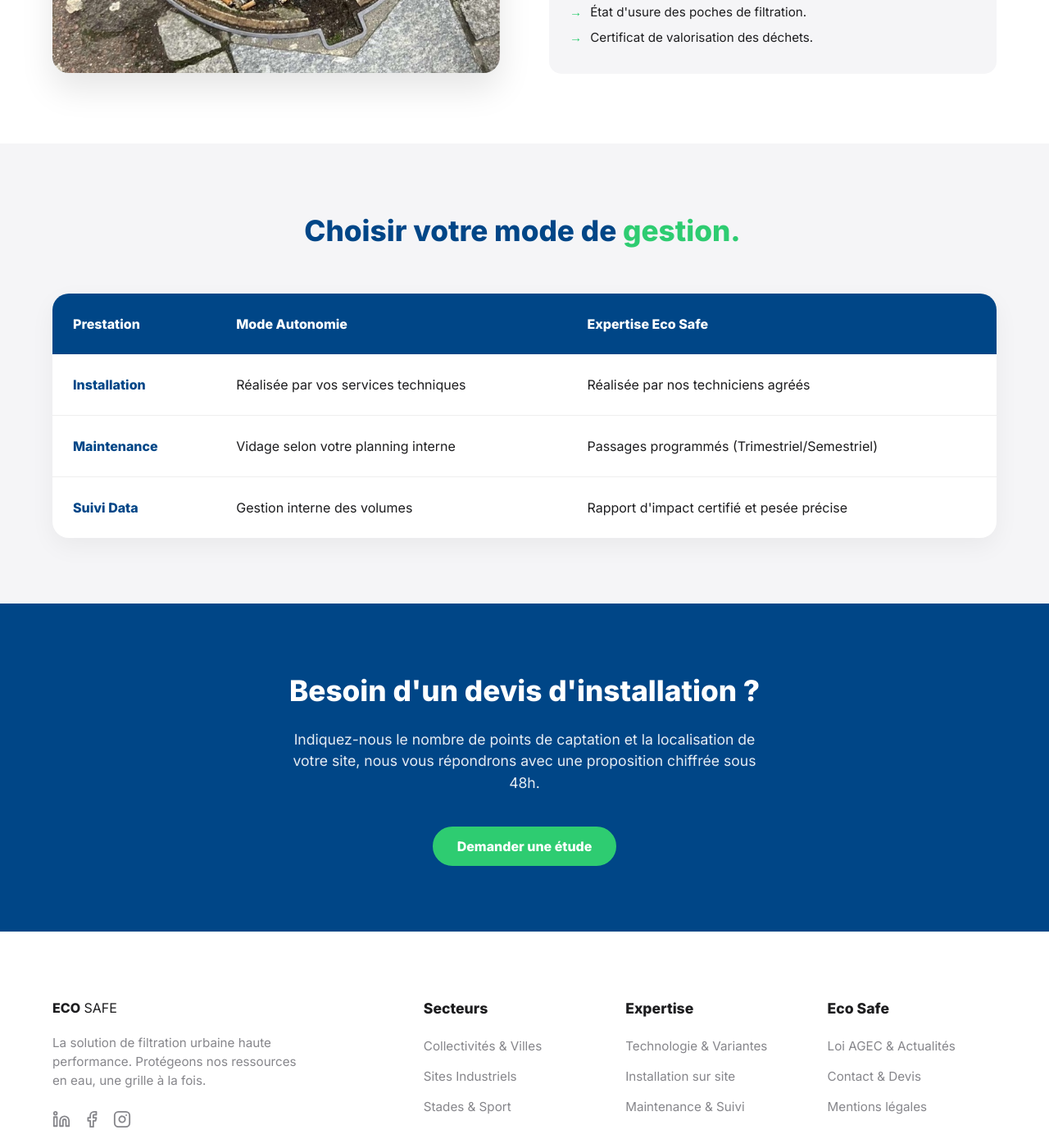
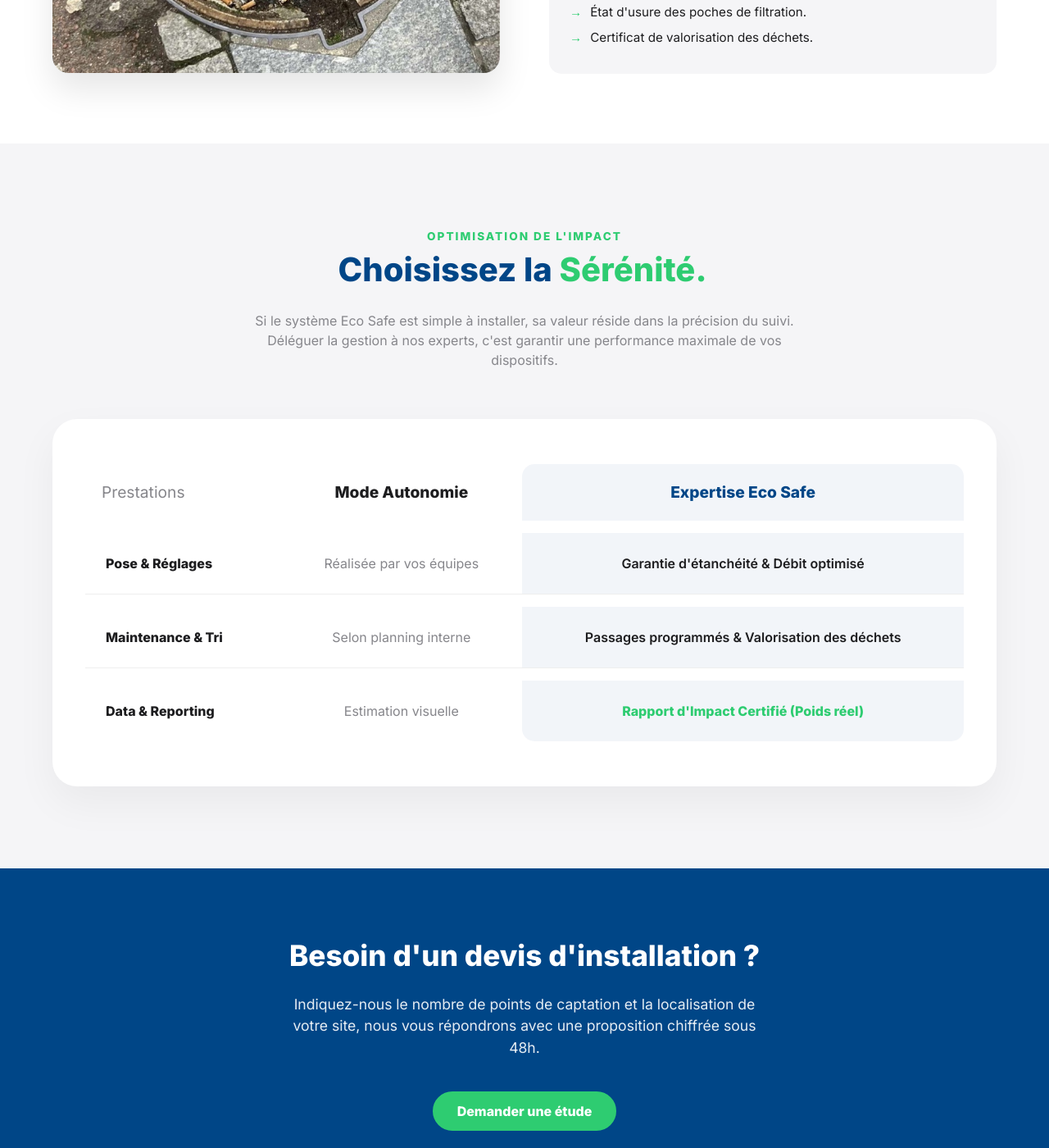
Before and after one commit to DuvalDVL/ecosafe, a Jekyll site: the page built from services/index.html, in a window 1280 px wide and 1400 px high, scrolled down 1788 px. Shown: the whole window at 82% size. Built offline with Jekyll 4.4.1, drawn with Linux system fonts in a browser that asks for light colours.

Commit message:
Update index.html

```diff
--- a/services/index.html
+++ b/services/index.html
@@ -81,63 +81,90 @@ description: "Découvrez nos services d'accompagnement : installation rapide en
   </div>
 </section>
 
-<section class="comparison-table" style="padding: 80px 0; background: var(--bg-light);">
+<section class="management-comparison" style="padding: 100px 0; background: var(--bg-light);">
   <div class="container">
-    <div class="section-header text-center" style="margin-bottom: 50px;">
-      <h2 style="font-size: 2.2rem; color: var(--eco-blue);">Choisir votre mode de <span class="text-green">gestion.</span></h2>
+    <div class="section-header text-center" style="margin-bottom: 60px;">
+      <span class="step-label">Optimisation de l'impact</span>
+      <h2 style="font-size: 2.5rem; color: var(--eco-blue);">Choisissez la <span class="text-green">Sérénité.</span></h2>
+      <p style="color: var(--text-muted); max-width: 700px; margin: 20px auto 0;">
+        Si le système Eco Safe est simple à installer, sa valeur réside dans la précision du suivi. Déléguer la gestion à nos experts, c'est garantir une performance maximale de vos dispositifs.
+      </p>
     </div>
 
     <div class="desktop-only">
-      <table style="width: 100%; border-collapse: collapse; background: white; border-radius: 20px; overflow: hidden; box-shadow: 0 10px 30px rgba(0,0,0,0.05);">
+      <div style="background: white; border-radius: 30px; padding: 40px; box-shadow: 0 20px 50px rgba(0,0,0,0.05);">
+        <table style="width: 100%; border-collapse: separate; border-spacing: 0 15px;">
           <thead>
-          <tr style="background: var(--eco-blue); color: white; text-align: left;">
-            <th style="padding: 25px;">Prestation</th>
-            <th style="padding: 25px;">Mode Autonomie</th>
-            <th style="padding: 25px;">Expertise Eco Safe</th>
+            <tr style="text-align: left;">
+              <th style="padding: 20px; font-size: 1.2rem; color: var(--text-muted); font-weight: 500;">Prestations</th>
+              <th style="padding: 20px; font-size: 1.2rem; text-align: center;">Mode Autonomie</th>
+              <th style="padding: 20px; font-size: 1.2rem; text-align: center; background: rgba(0, 70, 135, 0.05); border-radius: 15px 15px 0 0; color: var(--eco-blue); font-weight: 800;">Expertise Eco Safe</th>
             </tr>
           </thead>
           <tbody>
-          <tr style="border-bottom: 1px solid #eee;">
-            <td style="padding: 25px; font-weight: 700; color: var(--eco-blue);">Installation</td>
-            <td style="padding: 25px;">Réalisée par vos services techniques</td>
-            <td style="padding: 25px;">Réalisée par nos techniciens agréés</td>
-          </tr>
-          <tr style="border-bottom: 1px solid #eee;">
-            <td style="padding: 25px; font-weight: 700; color: var(--eco-blue);">Maintenance</td>
-            <td style="padding: 25px;">Vidage selon votre planning interne</td>
-            <td style="padding: 25px;">Passages programmés (Trimestriel/Semestriel)</td>
+            <tr>
+              <td style="padding: 25px; font-weight: 700; border-bottom: 1px solid #eee;">Pose & Réglages</td>
+              <td style="padding: 25px; text-align: center; border-bottom: 1px solid #eee; color: var(--text-muted);">Réalisée par vos équipes</td>
+              <td style="padding: 25px; text-align: center; border-bottom: 1px solid #eee; background: rgba(0, 70, 135, 0.05); font-weight: 600;">Garantie d'étanchéité & Débit optimisé</td>
             </tr>
             <tr>
-            <td style="padding: 25px; font-weight: 700; color: var(--eco-blue);">Suivi Data</td>
-            <td style="padding: 25px;">Gestion interne des volumes</td>
-            <td style="padding: 25px;">Rapport d'impact certifié et pesée précise</td>
+              <td style="padding: 25px; font-weight: 700; border-bottom: 1px solid #eee;">Maintenance & Tri</td>
+              <td style="padding: 25px; text-align: center; border-bottom: 1px solid #eee; color: var(--text-muted);">Selon planning interne</td>
+              <td style="padding: 25px; text-align: center; border-bottom: 1px solid #eee; background: rgba(0, 70, 135, 0.05); font-weight: 600;">Passages programmés & Valorisation des déchets</td>
+            </tr>
+            <tr>
+              <td style="padding: 25px; font-weight: 700;">Data & Reporting</td>
+              <td style="padding: 25px; text-align: center; color: var(--text-muted);">Estimation visuelle</td>
+              <td style="padding: 25px; text-align: center; background: rgba(0, 70, 135, 0.05); border-radius: 0 0 15px 15px; font-weight: 800; color: var(--eco-green);">Rapport d'Impact Certifié (Poids réel)</td>
             </tr>
           </tbody>
         </table>
       </div>
-
-    <div class="mobile-only" style="display: flex; flex-direction: column; gap: 20px;">
-
-      <div style="background: white; padding: 25px; border-radius: 20px; box-shadow: 0 5px 15px rgba(0,0,0,0.05);">
-        <h3 style="color: var(--eco-blue); font-size: 1.4rem; margin-bottom: 15px; border-bottom: 2px solid var(--bg-light); padding-bottom: 10px;">Installation</h3>
-        <p style="margin-bottom: 10px;"><strong>→ Autonomie :</strong> Réalisée par vos services techniques.</p>
-        <p><strong>→ Expertise :</strong> Réalisée par nos techniciens agréés.</p>
     </div>
 
-      <div style="background: white; padding: 25px; border-radius: 20px; box-shadow: 0 5px 15px rgba(0,0,0,0.05);">
-        <h3 style="color: var(--eco-blue); font-size: 1.4rem; margin-bottom: 15px; border-bottom: 2px solid var(--bg-light); padding-bottom: 10px;">Maintenance</h3>
-        <p style="margin-bottom: 10px;"><strong>→ Autonomie :</strong> Vidage selon votre planning interne.</p>
-        <p><strong>→ Expertise :</strong> Passages programmés (Trimestriel/Semestriel).</p>
+    <div class="mobile-only" style="display: flex; flex-direction: column; gap: 30px;">
+
+      <div style="background: rgba(255,255,255,0.6); border: 1px solid #eee; padding: 30px; border-radius: 24px;">
+        <h3 style="font-size: 1.2rem; color: var(--text-muted); margin-bottom: 20px;">Mode Autonomie</h3>
+        <ul style="list-style: none; padding: 0; font-size: 0.95rem; color: var(--text-muted);">
+          <li style="margin-bottom: 12px;">→ Pose interne en 15 minutes [cite: 2026-03-02]</li>
+          <li style="margin-bottom: 12px;">→ Maintenance manuelle</li>
+          <li>→ Auto-gestion des données</li>
+        </ul>
       </div>
 
-      <div style="background: white; padding: 25px; border-radius: 20px; box-shadow: 0 5px 15px rgba(0,0,0,0.05);">
-        <h3 style="color: var(--eco-blue); font-size: 1.4rem; margin-bottom: 15px; border-bottom: 2px solid var(--bg-light); padding-bottom: 10px;">Suivi Data</h3>
-        <p style="margin-bottom: 10px;"><strong>→ Autonomie :</strong> Gestion interne des volumes.</p>
-        <p><strong>→ Expertise :</strong> Rapport d'impact certifié et pesée précise.</p>
+      <div style="background: var(--eco-blue); color: white; padding: 40px 30px; border-radius: 24px; position: relative; box-shadow: 0 20px 40px rgba(0, 70, 135, 0.25); overflow: hidden;">
+        <div style="position: absolute; top: 15px; right: -30px; background: var(--eco-green); color: white; padding: 5px 40px; transform: rotate(45deg); font-size: 0.7rem; font-weight: 800; text-transform: uppercase; letter-spacing: 1px;">Recommandé</div>
+
+        <h3 style="font-size: 1.5rem; margin-bottom: 10px;">Expertise Eco Safe</h3>
+        <p style="font-size: 0.9rem; opacity: 0.8; margin-bottom: 25px;">La solution clé en main pour une conformité totale sans aucune contrainte opérationnelle.</p>
+
+        <ul style="list-style: none; padding: 0;">
+          <li style="margin-bottom: 20px; display: flex; gap: 12px; align-items: flex-start;">
+            <span style="color: var(--eco-green); font-weight: bold;">→</span>
+            <div>
+              <strong style="display: block;">Installation Certifiée</strong>
+              <span style="font-size: 0.85rem; opacity: 0.8;">Réglages précis pour une captation maximale sans risque de débordement.</span>
+            </div>
+          </li>
+          <li style="margin-bottom: 20px; display: flex; gap: 12px; align-items: flex-start;">
+            <span style="color: var(--eco-green); font-weight: bold;">→</span>
+            <div>
+              <strong style="display: block;">Maintenance Clés en main</strong>
+              <span style="font-size: 0.85rem; opacity: 0.8;">Nos équipes gèrent le vidage, le tri et le nettoyage de vos dispositifs.</span>
+            </div>
+          </li>
+          <li style="display: flex; gap: 12px; align-items: flex-start;">
+            <span style="color: var(--eco-green); font-weight: bold;">→</span>
+            <div>
+              <strong style="display: block; color: var(--eco-green);">Rapport d'Impact Annuel</strong>
+              <span style="font-size: 0.85rem; opacity: 0.8;">Certification des volumes collectés pour vos rapports RSE et votre communication municipale.</span>
+            </div>
+          </li>
+        </ul>
       </div>
 
     </div>
-
   </div>
 </section>
 
```
Lines whose indentation alone changed are shown as unchanged.
